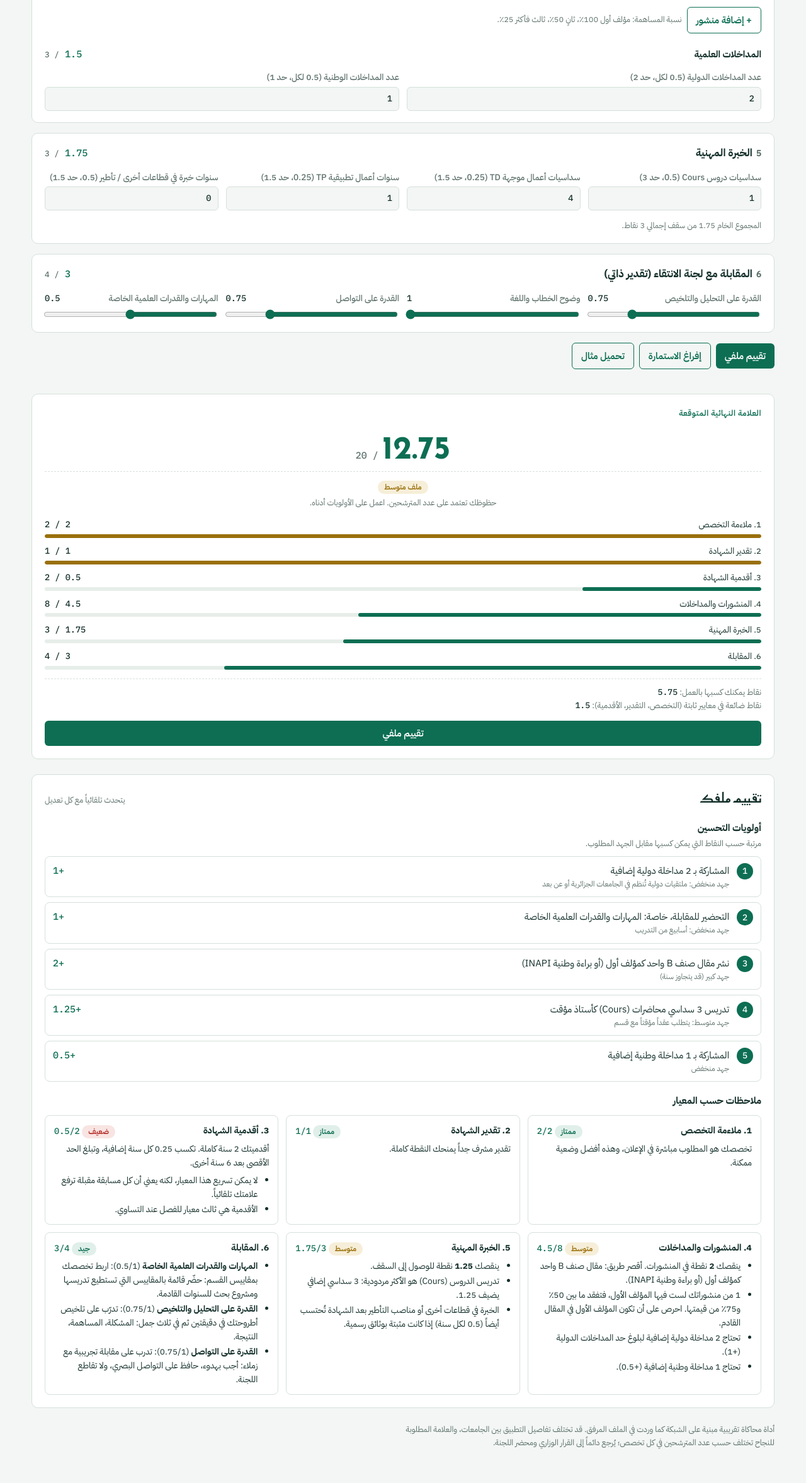
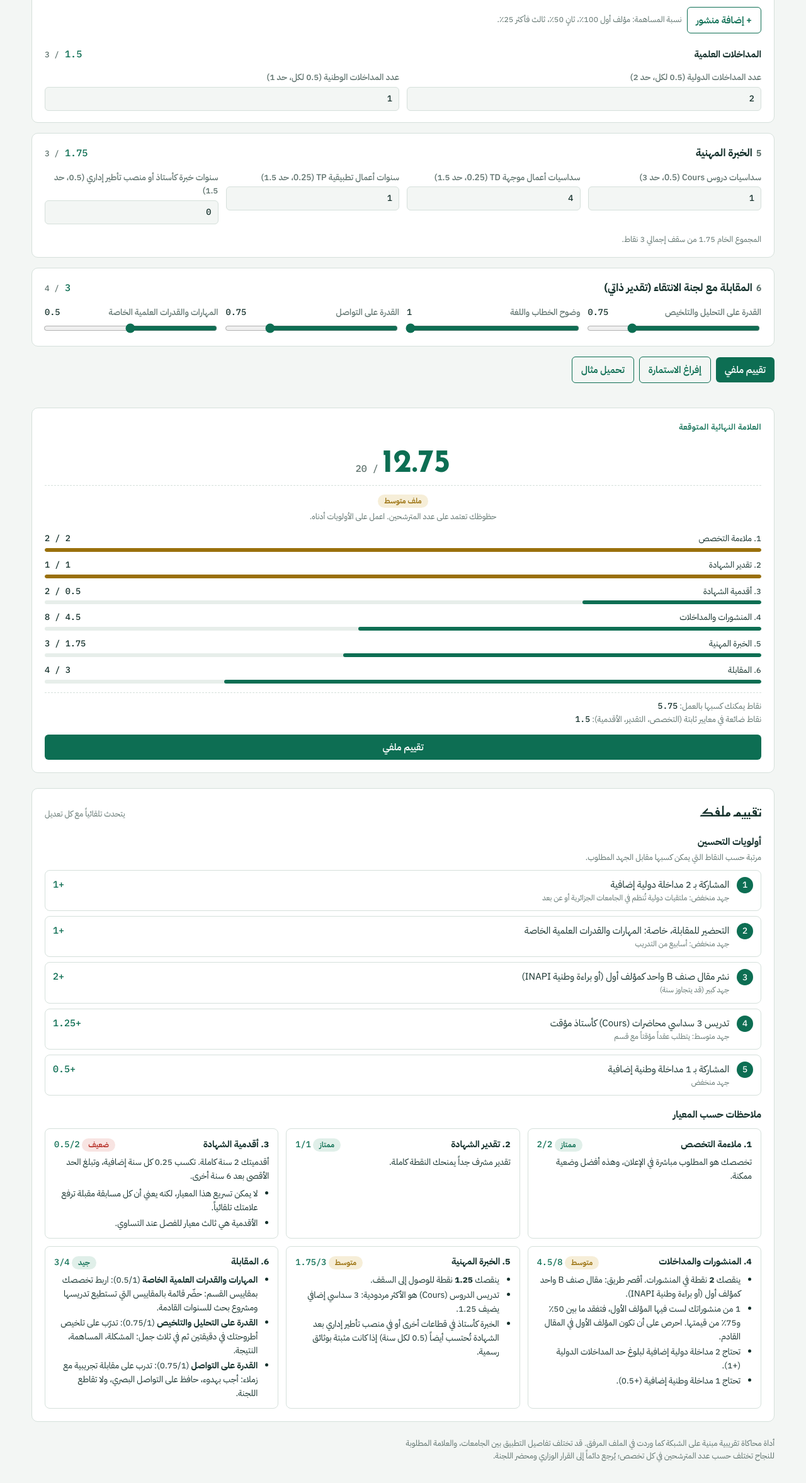
Before and after one commit to miloudi2439/mcb-simulator, a plain HTML site: page index.html in a window 1280 px wide. Shown: the part 1074-3428 px from the top of the page at 63% size. Drawn offline with Linux system fonts and the light colour scheme.

Commit message:
Clarify label for teaching / administrative supervision experience
Co-Authored-By: Claude Opus 5.5 <noreply@anthropic.com>
Claude-Session: https://claude.ai/code/session_01XdMegCzhjZFmKywBSVe9to

```diff
--- a/index.html
+++ b/index.html
@@ -161,7 +161,7 @@ footer{color:var(--muted);font-size:.8rem;max-width:80ch}
           <label>سداسيات دروس Cours (0.5، حد 3)<input type="number" id="cours" min="0" step="1" inputmode="numeric"></label>
           <label>سداسيات أعمال موجهة TD (0.25، حد 1.5)<input type="number" id="td" min="0" step="1" inputmode="numeric"></label>
           <label>سنوات أعمال تطبيقية TP (0.25، حد 1.5)<input type="number" id="tp" min="0" step="1" inputmode="numeric"></label>
-          <label>سنوات خبرة في قطاعات أخرى / تأطير (0.5، حد 1.5)<input type="number" id="other" min="0" step="1" inputmode="numeric"></label>
+          <label>سنوات خبرة كأستاذ أو منصب تأطير إداري (0.5، حد 1.5)<input type="number" id="other" min="0" step="1" inputmode="numeric"></label>
         </div>
         <p class="hint" id="expHint"></p>
       </section>
@@ -326,7 +326,7 @@ function assess(c,r){
       prio.push({gain:Math.min(gapE,n*.5),effort:2,t:`تدريس ${n} سداسي محاضرات (Cours) كأستاذ مؤقت`,e:"جهد متوسط: يتطلب عقداً مؤقتاً مع قسم"});}
     else if(tdRoom>0||tpRoom>0){h5+=`<li>بقي هامش في TD (${fmt(Math.max(0,tdRoom))}) وTP (${fmt(Math.max(0,tpRoom))}). تذكّر أن TP تُحتسب بالسنة وليس بالسداسي.</li>`;
       prio.push({gain:Math.min(gapE,Math.max(0,tdRoom)+Math.max(0,tpRoom)),effort:2,t:"تدريس أعمال موجهة أو تطبيقية إضافية",e:"جهد متوسط"});}
-    if(othRoom>0&&r.exp.other===0) h5+="<li>الخبرة في قطاعات أخرى أو مناصب التأطير بعد الشهادة تُحتسب أيضاً (0.5 لكل سنة) إذا كانت مثبتة بوثائق رسمية.</li>";
+    if(othRoom>0&&r.exp.other===0) h5+="<li>الخبرة كأستاذ في قطاعات أخرى أو في منصب تأطير إداري بعد الشهادة تُحتسب أيضاً (0.5 لكل سنة) إذا كانت مثبتة بوثائق رسمية.</li>";
   }
   if(r.rawExp>3+1e-9) h5+=`<li>لديك ${fmt(r.rawExp-3)} نقطة خبرة تتجاوز السقف ولا تُحتسب.</li>`;
   h5+="</ul>";
```
Also changed, not shown: 1 other file.
